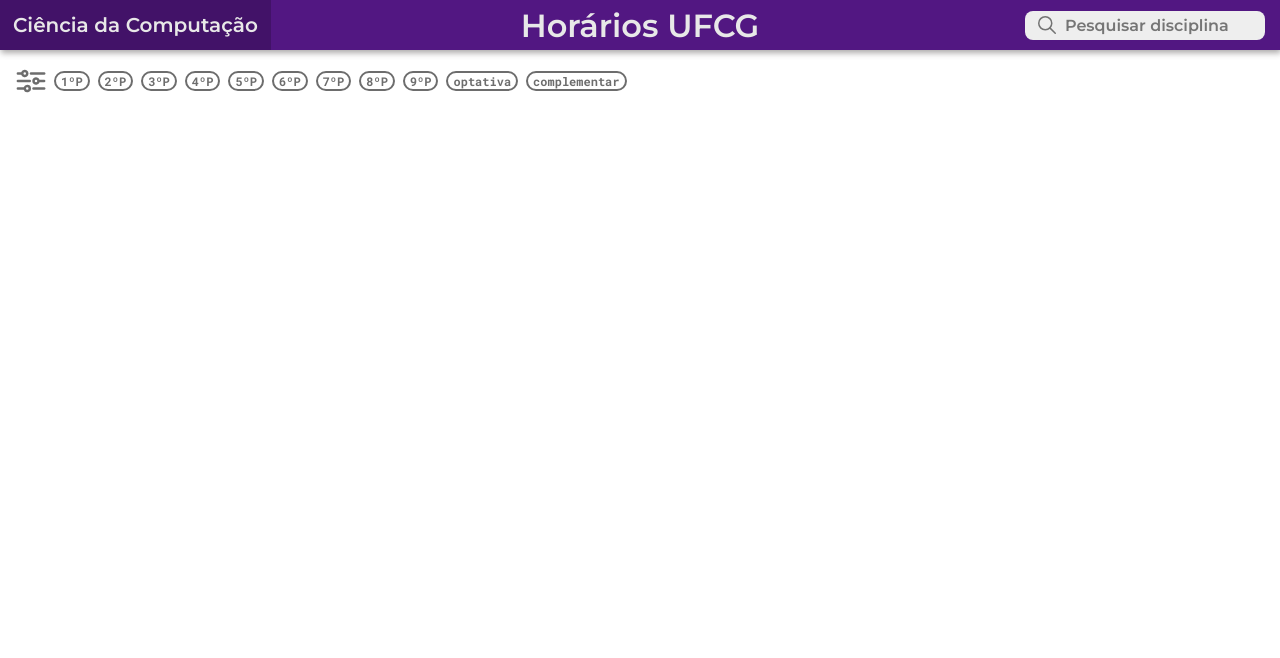
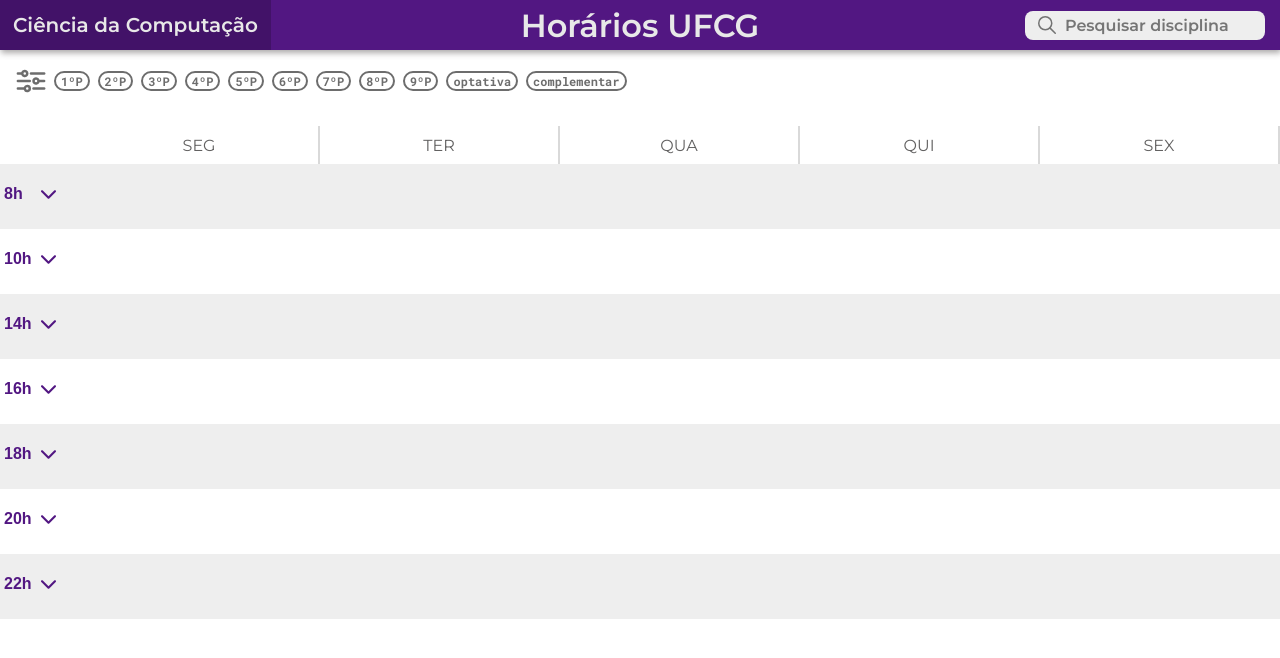
Before and after one commit to Guardians-DSC/horarios-ufcg, a React (Create React App) app in the folder horarios-react/: page / in a window 1280 px wide. Shown: the top 658 px of the page. Built offline with nearby package versions, Linux system fonts and the light colour scheme.

Commit message:
componentes de dia, hora e tabela

```diff
--- a/horarios-react/src/App.js
+++ b/horarios-react/src/App.js
@@ -4,12 +4,14 @@
 
 import Header from './components/Header'
 import Filter from './components/Filter'
+import Table from './components/Table'
 
 function App() {
   return (
     <>
       <Header />
       <Filter />
+      <Table />
     </>
   )
 }
--- /dev/null
+++ b/horarios-react/src/components/Day/index.js
@@ -0,0 +1,13 @@
+import React from 'react'
+
+import './style.css'
+
+function Day({ content }) {
+    return (
+       <div id='day-container'>
+           <p>{content}</p>
+       </div>
+    )
+}
+
+export default Day;
--- /dev/null
+++ b/horarios-react/src/components/Day/style.css
@@ -0,0 +1,11 @@
+#day-container {
+    font-size: 1.6rem;
+    color: #626161;
+    font-weight: 500;
+    border-right: solid 0.2rem #d9d9d9;
+    padding: 1rem;
+    width: 24rem;
+    height: 3.8rem;
+    display: flex;
+    justify-content: center;
+}
--- /dev/null
+++ b/horarios-react/src/components/Hour/index.js
@@ -0,0 +1,19 @@
+import React from 'react'
+
+import './style.css'
+import arrowDownIcon from '../../assets/arrow-down.svg'
+
+function Hour({ content, color }) {
+    return (
+       <div id='hour-container' className={color}>
+          <div className="hour">
+            <p>{content}</p>
+            <img src={arrowDownIcon} alt=""/>
+          </div>
+          <div className="content">
+          </div>
+       </div>
+    )
+}
+
+export default Hour;
--- /dev/null
+++ b/horarios-react/src/components/Hour/style.css
@@ -0,0 +1,31 @@
+#hour-container {
+    color: #521782;
+    font-size: 1.6rem;
+    width: 100%;
+    height: 6.5rem;
+    display: flex;
+}
+
+#hour-container .hour {
+    display: flex;
+    align-items: center;
+    justify-content: space-between;
+    font-family: sans-serif;
+    padding: 0.4rem;
+    width: 6rem;
+    height: 6rem;
+    cursor: pointer;
+}
+
+#hour-container .hour img {
+    width: 1.5rem;
+    height: 1.5rem;
+}
+
+.gray {
+    background-color: #eee;
+}
+
+.white {
+    background-color: #fff;
+}
--- /dev/null
+++ b/horarios-react/src/components/Table/index.js
@@ -0,0 +1,31 @@
+import React from 'react'
+
+import './style.css'
+
+import Day from '../Day'
+import Hour from '../Hour'
+
+function Table() {
+    return (
+        <div id='table-container'>
+            <div className='days'>
+                <Day content="SEG"/>
+                <Day content="TER"/>
+                <Day content="QUA"/>
+                <Day content="QUI"/>
+                <Day content="SEX"/>
+            </div>
+            <div className='hours'>
+                <Hour content="8h" color="gray"/>
+                <Hour content="10h" color="white"/>
+                <Hour content="14h" color="gray"/>
+                <Hour content="16h" color="white"/>
+                <Hour content="18h" color="gray"/>
+                <Hour content="20h" color="white"/>
+                <Hour content="22h" color="gray"/>
+            </div>
+        </div>
+    )
+}
+
+export default Table;
--- /dev/null
+++ b/horarios-react/src/components/Table/style.css
@@ -0,0 +1,8 @@
+#table-container {
+    margin-top: 3rem;
+}
+
+.days {
+    display: flex;
+    justify-content: flex-end;
+}
```
Also changed, not shown: horarios-react/src/assets/arrow-down.svg (added), horarios-react/src/assets/arrow-up.svg (added).
